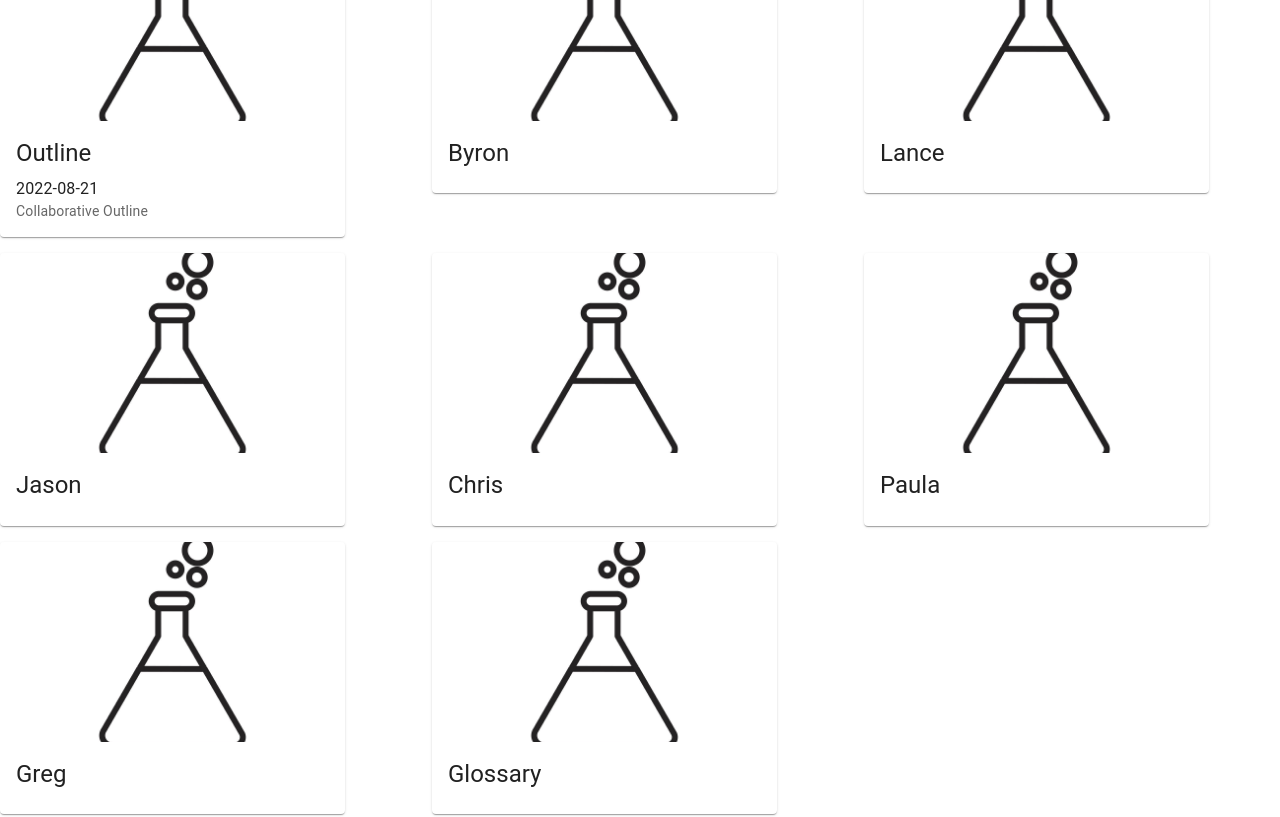
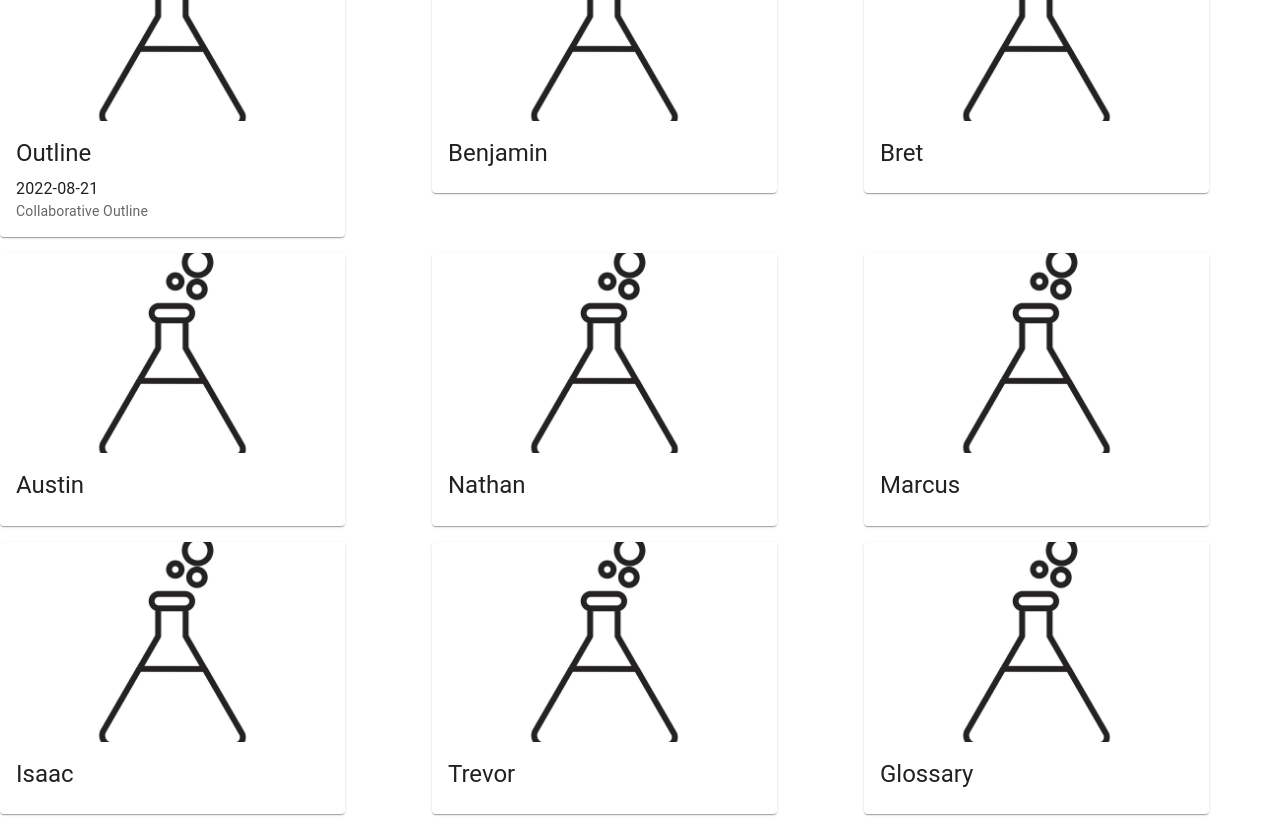
Before and after one commit to ajfitzh/sage, a React (Create React App) app: page /labs in a window 1280 px wide. Shown: the part 200-1017 px from the top of the page. Built offline with nearby package versions, Linux system fonts and the light colour scheme.

Commit message:
Add files via upload

```diff
--- a/src/components/Design.js
+++ b/src/components/Design.js
@@ -30,7 +30,7 @@ let maindeliverables = [
     name: "Database Schema",
     date: '',
     description: 'PlantUML Diagram',
-    link: 'https://docs.google.com/presentation/d/e/2PACX-1vTS89QcB--Q6or6xUOgKlixJtGctIgtiDiFgeDJwdvfus4C0ou2kmiIhxyYVyEKoqiZEYTulZLjuVa9/embed?start=false&loop=false&delayms=3000',
+    link: 'https://dbdiagram.io/embed/63287f570911f91ba5e4b71f',
     img: 4,
   },
   {
@@ -43,8 +43,8 @@ let maindeliverables = [
   {
     name: "Risks and Mitigations",
     date: '',
-    description: 'Matrix of probabilty/damage of potentially dangerous outcomes',
-    link: 'https://docs.google.com/presentation/d/e/2PACX-1vTS89QcB--Q6or6xUOgKlixJtGctIgtiDiFgeDJwdvfus4C0ou2kmiIhxyYVyEKoqiZEYTulZLjuVa9/embed?start=false&loop=false&delayms=3000',
+    description: 'Security, Technical, and Customer Risk Matrices',
+    link: 'https://docs.google.com/spreadsheets/d/e/2PACX-1vSR8sjiW1oQFqtzQ28cU1FMg10pS9tGlTbnfOS9v9yvMvEHvSTpQmus9Tg5R85zKN-ttxPjECsyMPXA/pubhtml?gid=0&amp;single=true&amp;widget=true&amp;headers=false',
     img: 2,
   }
 ]
--- a/src/components/Home.css
+++ b/src/components/Home.css
@@ -4,6 +4,6 @@
  .text-on-image {
     position: absolute;
     left: 50%;
-    bottom: 20%;
+    bottom: 13%;
     color: white;
   }
--- a/src/components/Home.js
+++ b/src/components/Home.js
@@ -10,7 +10,7 @@ import FeasibilityItem from './FeasibilityItem'
 import Grid from '@mui/material/Grid';
 import Link from '@mui/material/Link';
 import './Home.css'
-import LandingImage from "../images/greenery.jpg"
+import LandingImage from "../images/reddery.jpg"
 
 let problems = [
   {
@@ -55,7 +55,7 @@ const Home = () => {
   return (
     <div>
     <Paper className='head-text' elevation={0}>
-    <img src={require('../images/greenery.jpg')}
+    <img src={LandingImage}
       width= '100%'
       height= '100%'
       />
@@ -79,6 +79,7 @@ const Home = () => {
           Increase Recruitment, Retention, and Graduation rates for accredited CS/IT programs in Virginia
         </Typography>
         <br></br><br></br>
+        <Divider/>
         <Typography variant='h4' sx={{textAlign:"center"}}>
           Why the urgency? First, because Virginians need better jobs.
         </Typography>
--- a/src/components/Labs.js
+++ b/src/components/Labs.js
@@ -16,37 +16,43 @@ let labsOne = [
     link: 'https://docs.google.com/document/d/e/2PACX-1vR7jlgRnLbmj4f9BdjjqILT4Q8ekHBQ1AzZIkhHakZjiDT2QDpntU0kzajhPsvZiklaRipNG7ys2dxd/pub?embedded=true',
   },
   {
-    name: "Byron",
+    name: "Benjamin",
     date: '',
     description: '',
     link: 'https://docs.google.com/document/d/e/2PACX-1vR7jlgRnLbmj4f9BdjjqILT4Q8ekHBQ1AzZIkhHakZjiDT2QDpntU0kzajhPsvZiklaRipNG7ys2dxd/pub?embedded=true',
   },
   {
-    name: 'Lance',
+    name: 'Bret',
     date: '',
     description: '',
     link: 'https://docs.google.com/document/d/e/2PACX-1vR7jlgRnLbmj4f9BdjjqILT4Q8ekHBQ1AzZIkhHakZjiDT2QDpntU0kzajhPsvZiklaRipNG7ys2dxd/pub?embedded=true',
   },
   {
-    name: 'Jason',
+    name: 'Austin',
     date: '',
     description: '',
     link: 'https://docs.google.com/document/d/e/2PACX-1vR7jlgRnLbmj4f9BdjjqILT4Q8ekHBQ1AzZIkhHakZjiDT2QDpntU0kzajhPsvZiklaRipNG7ys2dxd/pub?embedded=true',
   },
   {
-    name: 'Chris',
+    name: 'Nathan',
     date: '',
     description: '',
     link: 'https://docs.google.com/document/d/e/2PACX-1vR7jlgRnLbmj4f9BdjjqILT4Q8ekHBQ1AzZIkhHakZjiDT2QDpntU0kzajhPsvZiklaRipNG7ys2dxd/pub?embedded=true',
   },
   {
-    name: 'Paula',
+    name: 'Marcus',
     date: '',
     description: '',
     link: 'https://docs.google.com/document/d/e/2PACX-1vR7jlgRnLbmj4f9BdjjqILT4Q8ekHBQ1AzZIkhHakZjiDT2QDpntU0kzajhPsvZiklaRipNG7ys2dxd/pub?embedded=true',
   },
   {
-    name: 'Greg',
+    name: 'Isaac',
+    date: '',
+    description: '',
+    link: 'https://docs.google.com/document/d/e/2PACX-1vR7jlgRnLbmj4f9BdjjqILT4Q8ekHBQ1AzZIkhHakZjiDT2QDpntU0kzajhPsvZiklaRipNG7ys2dxd/pub?embedded=true',
+  },
+  {
+    name: 'Trevor',
     date: '',
     description: '',
     link: 'https://docs.google.com/document/d/e/2PACX-1vR7jlgRnLbmj4f9BdjjqILT4Q8ekHBQ1AzZIkhHakZjiDT2QDpntU0kzajhPsvZiklaRipNG7ys2dxd/pub?embedded=true',
--- a/src/components/References.js
+++ b/src/components/References.js
@@ -11,22 +11,16 @@ import Reference from './Reference'
 
 let references = [
   {
-    name: 'Links',
-    date: '',
-    description: 'Research Links',
-    link: 'https://docs.google.com/document/d/e/2PACX-1vR7jlgRnLbmj4f9BdjjqILT4Q8ekHBQ1AzZIkhHakZjiDT2QDpntU0kzajhPsvZiklaRipNG7ys2dxd/pub?embedded=true',
-  },
-  {
     name: "Glossary",
     date: '',
     description: 'Glossary of Terms',
-    link: 'https://docs.google.com/document/d/e/2PACX-1vR7jlgRnLbmj4f9BdjjqILT4Q8ekHBQ1AzZIkhHakZjiDT2QDpntU0kzajhPsvZiklaRipNG7ys2dxd/pub?embedded=true',
+    link: 'https://docs.google.com/document/d/e/2PACX-1vRxr3OymTFMBEy88iwp_XvZnmk8Si29s-c8X6DnzusuAOh6tANeRMa66Ca2jd5_XiAIdQ6mZk8D-9Hd/pub?embedded=true',
   },
   {
-    name: 'References',
+    name: 'References and Links',
     date: '',
     description: 'List of Academic References and Documentation',
-    link: 'https://docs.google.com/document/d/e/2PACX-1vR7jlgRnLbmj4f9BdjjqILT4Q8ekHBQ1AzZIkhHakZjiDT2QDpntU0kzajhPsvZiklaRipNG7ys2dxd/pub?embedded=true',
+    link: 'https://docs.google.com/document/d/e/2PACX-1vTwqgr3VwDgq9VjoYqYpOYCeZRKbmx7R9K59w3-nAAKnhSBUpKudlT6d5CtqQYs7HRfoZzdhmql8j1e/pub?embedded=true',
   },
 
 ]
--- a/src/components/Team.js
+++ b/src/components/Team.js
@@ -22,8 +22,8 @@ let members = [
   {
     name: 'Austin Fitzhugh',
     avatar: 2,
-    bio: "Austin is a senior at ODU, and excited to develop!",
-    role: "Researcher",
+    bio: "Austin is a senior at ODU, bad at bios, and excited to develop!",
+    role: "Assistant to the Regional Web Designer / Presenter 2",
     major: "CS",
     year: "2023",
     email: "afitz010@odu.edu"
@@ -59,7 +59,7 @@ let members = [
     name: 'Isaac Replogle',
     avatar: 6,
     bio: "Isaac Replogle is a Senior at ODU studying Computer Science and is currently employed full-time at EFT Corporation. In his free time, he enjoys going on road trips, with his wife Georgia, to visit family or to go on hiking trips in the mountains.",
-    role: "Researcher",
+    role: "Webmaster",
     major: "CS",
     year: "2023",
     email: "irepl001@odu.edu"
@@ -68,19 +68,19 @@ let members = [
     name: 'Trevor Simmons',
     avatar: 7,
     bio:"Trevor is a senior studying Cyber Operations and Computer Science at ODU. He has a variety of experience in software development, cybersecurity, and IT. In his free time he enjoys gaming, reading, and drawing. ",
-    role: "Researcher",
+    role: "Assistant Webmaster",
     major: "CS",
     year: "Senior",
     email: "tsimm033@odu.edu"
   },
   {
-    name: 'Placeholder for Mentor',
+    name: 'Matthew P. Cowley',
     avatar: 10,
-    bio:"TBD",
+    bio:"Multipotentialiate and Polymath - Career Coach and Strategist, Higher Education Administrator, Race Scholar and DEI Educator, and Podcast Co-Host",
     role: "Mentor",
-    major: "CS",
-    year: "Senior",
-    email: "placeholder@odu.edu"
+    major: "",
+    year: "ODU: Director of Career Development Services",
+    email: "mcowley@odu.edu"
   }
 ]
 
```
